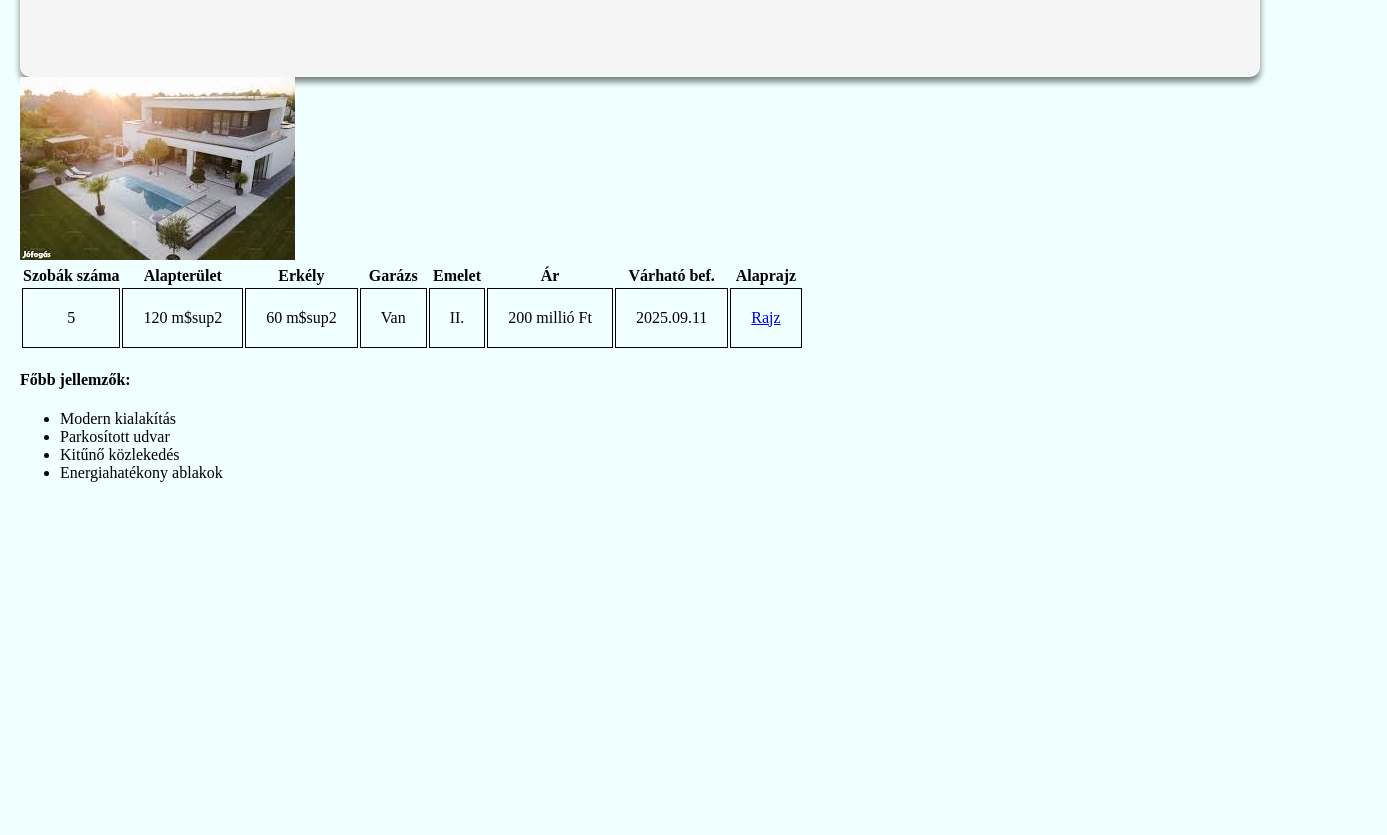
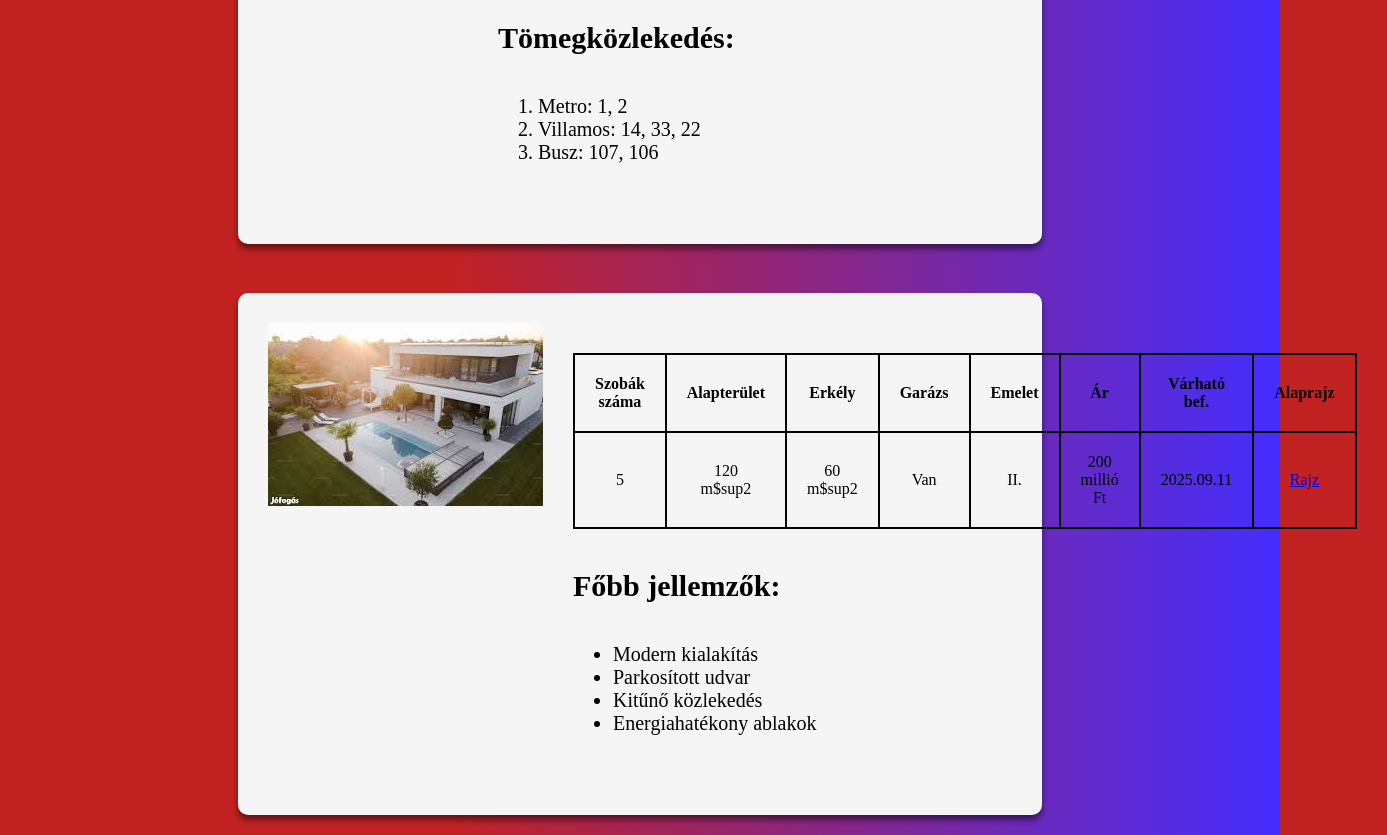
Before and after one commit to Maxer003/lakas-sulis-project, a plain HTML site: page index.html in a window 1280 px wide. Shown: the part 805-1640 px from the top of the page, 1387 px wide, since content can reach past the window. Before the commit the page ends 1307 px from the top, so only its background shows below. Drawn offline with Linux system fonts and the light colour scheme.

Commit message:
new table change

```diff
--- a/style.css
+++ b/style.css
@@ -1,5 +1,5 @@
 body {
-    background-color: azure;
+    background: linear-gradient(90deg, rgba(195,34,34,1) 35%, rgba(69,45,253,1) 100%);
     margin: 20px;
     justify-content: center;
 }
@@ -10,8 +10,11 @@ h1 {
 }
 
 .container {
+    position: relative;
     background-color: whitesmoke;
-    margin: auto;
+    left: 50%;
+    transform: translateX(-50%);
+    width: 60%;
     padding: 30px;
     border-radius: 10px;
     box-shadow: 0 5px 6px rgba(0, 0, 0, 0.5);
@@ -62,3 +65,44 @@ h1 {
 .összefoglalás ul, ol {
     font-size: 20px;
 }
+
+.container2 {
+    position: relative;
+    background-color: whitesmoke;
+    margin-top: 4%;
+    left: 50%;
+    transform: translateX(-50%);
+    width: 60%;
+    padding: 30px;
+    border-radius: 10px;
+    box-shadow: 0 5px 6px rgba(0, 0, 0, 0.5);
+    display: flex;
+}
+
+.info2 {
+    padding: 30px;
+    flex-grow: 1;
+}
+
+.lakások2 {
+    width: 150px;
+    border-collapse: collapse;
+    margin: auto;
+}
+
+.lakások2 th, td {
+    border: 2px solid;
+    text-align: center;
+    padding: 20px;
+
+}
+
+.összefoglalás2 h4 {
+    text-align: center;
+    font-size: 30px;
+    display: flex;
+}
+
+.összefoglalás2 ul {
+    font-size: 20px;
+}
```
